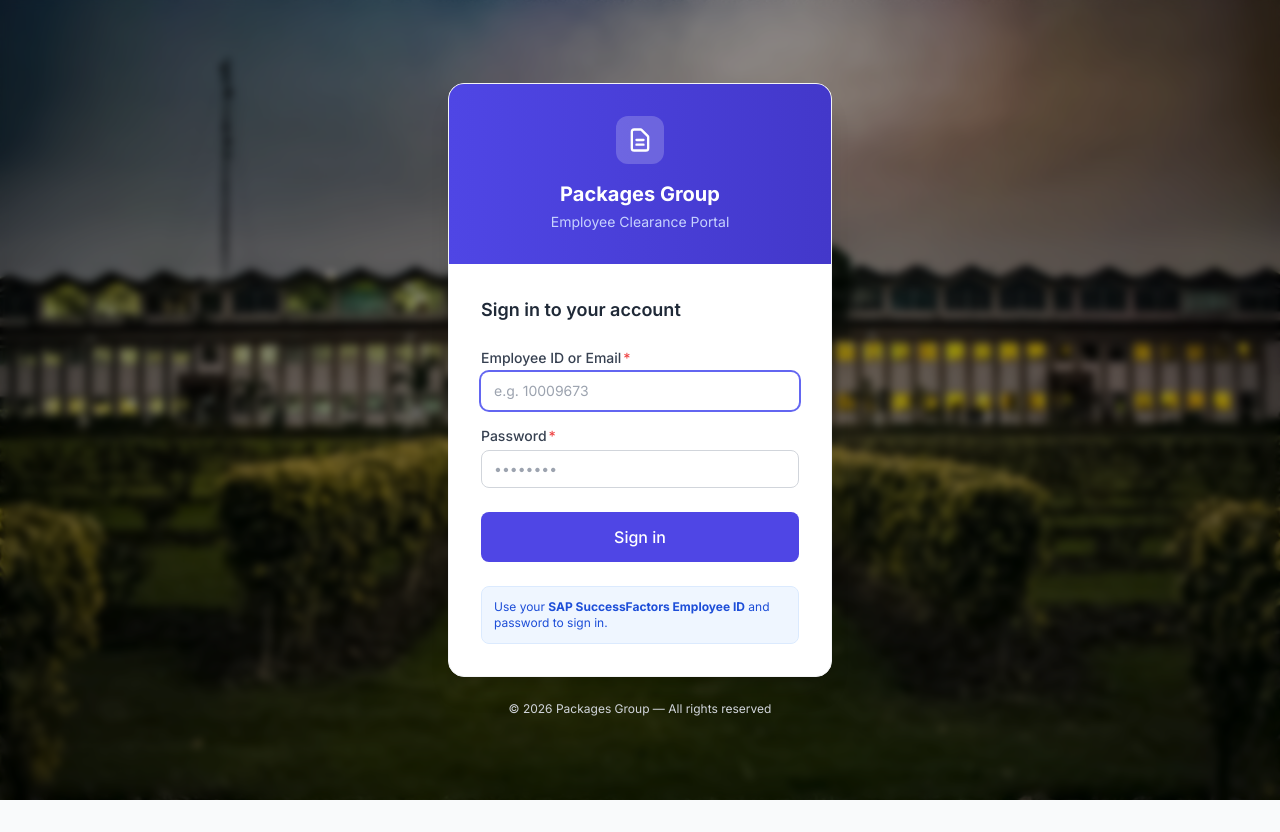
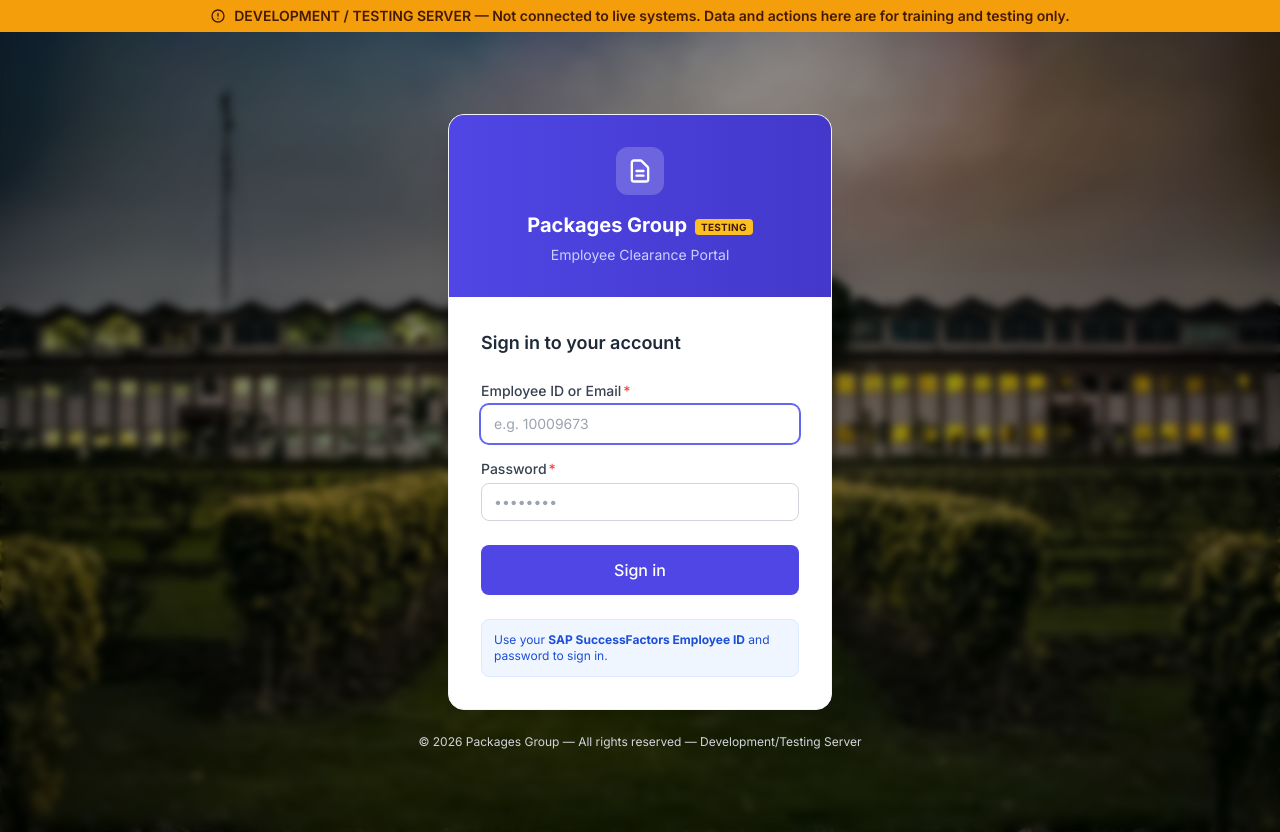
Before and after one commit to LaraibYazdani/Employee_clearance_Dev, a Next.js app: page /login in a window 1280 px wide. Before the commit the page ends 800 px from the top, so only its background shows below. Built offline with nearby package versions, Linux system fonts and the light colour scheme.

Commit message:
Replicating the latest working copy of employee clearance portal with all display changes of it being a dev copy is added

```diff
--- a/app/layout.tsx
+++ b/app/layout.tsx
@@ -2,11 +2,13 @@ import type { Metadata } from 'next'
 import { Inter } from 'next/font/google'
 import './globals.css'
 import { AuthProvider } from '@/lib/auth-context'
+import TestServerBanner from '@/components/layout/TestServerBanner'
+import { IS_TEST_SERVER } from '@/lib/site-config'
 
 const inter = Inter({ subsets: ['latin'] })
 
 export const metadata: Metadata = {
-  title: 'Employee Exit Clearance Portal',
+  title: IS_TEST_SERVER ? '[DEV] Employee Exit Clearance Portal' : 'Employee Exit Clearance Portal',
   description: 'Manage employee exit clearance requests and approvals',
   keywords: ['employee', 'clearance', 'exit', 'HR', 'portal'],
   authors: [{ name: 'HR Department' }],
@@ -21,6 +23,7 @@ export default function RootLayout({
     <html lang="en">
       <body className={inter.className}>
         <AuthProvider>
+          <TestServerBanner />
           <div className="min-h-screen bg-gray-50">
             {children}
           </div>
--- a/app/login/layout.tsx
+++ b/app/login/layout.tsx
@@ -1,7 +1,8 @@
 import type { Metadata } from 'next'
+import { IS_TEST_SERVER } from '@/lib/site-config'
 
 export const metadata: Metadata = {
-  title: 'Sign In | Employee Clearance Portal',
+  title: IS_TEST_SERVER ? '[DEV] Sign In | Employee Clearance Portal' : 'Sign In | Employee Clearance Portal',
 }
 
 export default function LoginLayout({ children }: { children: React.ReactNode }) {
--- a/app/login/page.tsx
+++ b/app/login/page.tsx
@@ -5,6 +5,7 @@ import { useRouter } from 'next/navigation'
 import { useAuth } from '@/lib/auth-context'
 import Button from '@/components/ui/Button'
 import Input from '@/components/ui/Input'
+import { IS_TEST_SERVER } from '@/lib/site-config'
 
 function getRoleRedirect(roles: string[]): string {
   if (roles.includes('SUPER_ADMIN')) return '/admin'
@@ -71,7 +72,14 @@ export default function LoginPage() {
               <path strokeLinecap="round" strokeLinejoin="round" strokeWidth={2} d="M9 12h6m-6 4h6m2 5H7a2 2 0 01-2-2V5a2 2 0 012-2h5.586a1 1 0 01.707.293l5.414 5.414a1 1 0 01.293.707V19a2 2 0 01-2 2z" />
             </svg>
           </div>
-          <h1 className="text-xl font-bold text-white">Packages Group</h1>
+          <h1 className="text-xl font-bold text-white">
+            Packages Group
+            {IS_TEST_SERVER && (
+              <span className="ml-2 align-middle text-[10px] font-bold uppercase tracking-wide bg-amber-400 text-amber-950 px-1.5 py-0.5 rounded">
+                Testing
+              </span>
+            )}
+          </h1>
           <p className="text-indigo-200 text-sm mt-1">Employee Clearance Portal</p>
         </div>
 
@@ -134,6 +142,7 @@ export default function LoginPage() {
 
       <p className="relative z-10 mt-6 text-xs text-gray-300">
         &copy; {new Date().getFullYear()} Packages Group &mdash; All rights reserved
+        {IS_TEST_SERVER && <> &mdash; Development/Testing Server</>}
       </p>
     </div>
   )
--- a/components/layout/Navbar.tsx
+++ b/components/layout/Navbar.tsx
@@ -8,6 +8,7 @@ import Avatar from '@/components/ui/Avatar'
 import Badge from '@/components/ui/Badge'
 import NotificationBell from '@/components/ui/NotificationBell'
 import { Notification } from '@/types'
+import { IS_TEST_SERVER } from '@/lib/site-config'
 
 function getRoleBadgeLabel(roles: string[]): string {
   if (roles.includes('SUPER_ADMIN')) return 'Super Admin'
@@ -96,7 +97,14 @@ export default function Navbar() {
             </div>
             <div className="hidden sm:block">
               <p className="text-xs font-semibold text-indigo-600 leading-none">Packages Group</p>
-              <p className="text-sm font-bold text-gray-900 leading-tight">Employee Clearance Portal</p>
+              <p className="text-sm font-bold text-gray-900 leading-tight">
+                Employee Clearance Portal
+                {IS_TEST_SERVER && (
+                  <span className="ml-2 align-middle text-[10px] font-bold uppercase tracking-wide bg-amber-400 text-amber-950 px-1.5 py-0.5 rounded">
+                    Test
+                  </span>
+                )}
+              </p>
             </div>
           </div>
 
--- /dev/null
+++ b/components/layout/TestServerBanner.tsx
@@ -0,0 +1,14 @@
+import { IS_TEST_SERVER, TEST_BANNER_MESSAGE } from '@/lib/site-config'
+
+export default function TestServerBanner() {
+  if (!IS_TEST_SERVER) return null
+
+  return (
+    <div className="sticky top-0 z-50 bg-amber-500 text-amber-950 text-center text-xs sm:text-sm font-semibold px-4 py-1.5 flex items-center justify-center gap-2">
+      <svg className="h-4 w-4 shrink-0" fill="none" viewBox="0 0 24 24" stroke="currentColor">
+        <path strokeLinecap="round" strokeLinejoin="round" strokeWidth={2} d="M12 8v4m0 4h.01M21 12a9 9 0 11-18 0 9 9 0 0118 0z" />
+      </svg>
+      <span>{TEST_BANNER_MESSAGE}</span>
+    </div>
+  )
+}
--- a/lib/notifications.ts
+++ b/lib/notifications.ts
@@ -1,6 +1,7 @@
 import nodemailer from 'nodemailer'
 import { prisma } from '@/lib/prisma'
 import { SECTION_LABELS } from '@/lib/clearance-config'
+import { COMPANY_NAME, EMAIL_SUBJECT_PREFIX, EMAIL_TEST_BANNER_HTML, IS_TEST_SERVER } from '@/lib/site-config'
 
 // ---------------------------------------------------------------------------
 // Nodemailer transport
@@ -90,7 +91,7 @@ export async function sendEmail(params: {
     const mailResult = await transport.sendMail({
       from: process.env.SMTP_FROM || 'clearance-portal@company.com',
       to: params.to,
-      subject: params.subject,
+      subject: `${EMAIL_SUBJECT_PREFIX}${params.subject}`,
       html: params.html,
     })
 
@@ -117,10 +118,11 @@ function emailWrapper(body: string): string {
   return `
     <div style="font-family: Arial, sans-serif; max-width: 600px; margin: 0 auto; background: #f3f4f6; padding: 24px;">
       <div style="background: #ffffff; border-radius: 8px; padding: 32px; border: 1px solid #e5e7eb;">
+        ${EMAIL_TEST_BANNER_HTML}
         ${body}
         <hr style="border: none; border-top: 1px solid #e5e7eb; margin: 24px 0;" />
         <p style="color: #374151; font-size: 14px; margin: 0 0 2px 0;">Regards,</p>
-        <p style="color: #111827; font-size: 14px; font-weight: 600; margin: 0 0 16px 0;">Packages Group</p>
+        <p style="color: #111827; font-size: 14px; font-weight: 600; margin: 0 0 16px 0;">${COMPANY_NAME}${IS_TEST_SERVER ? ' (Development/Testing Server)' : ''}</p>
         <p style="color: #9ca3af; font-size: 11px; margin: 0;">
           This is a system-generated email from the Employee Clearance Portal. Please do not reply directly to this message.
         </p>
--- a/lib/pdf.ts
+++ b/lib/pdf.ts
@@ -1,6 +1,7 @@
 import puppeteer from 'puppeteer'
 import { prisma } from './prisma'
 import { SECTION_LABELS } from './clearance-config'
+import { IS_TEST_SERVER, PDF_TEST_WATERMARK_HTML } from './site-config'
 
 // ---------------------------------------------------------------------------
 // Helpers
@@ -197,7 +198,7 @@ function buildHTML(data: {
 <head>
   <meta charset="UTF-8" />
   <meta name="viewport" content="width=device-width, initial-scale=1.0" />
-  <title>Employee Exit Clearance Form</title>
+  <title>${IS_TEST_SERVER ? '[TEST] ' : ''}Employee Exit Clearance Form</title>
   <style>
     * { box-sizing: border-box; margin: 0; padding: 0; }
     body {
@@ -233,6 +234,8 @@ function buildHTML(data: {
   </style>
 </head>
 <body>
+
+  ${PDF_TEST_WATERMARK_HTML}
 
   <!-- ===== HEADER ===== -->
   <div style="text-align:center;margin-bottom:20px;border-bottom:3px double #333;padding-bottom:12px;">
@@ -364,6 +367,7 @@ function buildHTML(data: {
     <div>
       <p style="font-size:10px;color:#666;">
         This document is system-generated from the Packages Ltd. Employee Exit Clearance Portal.
+        ${IS_TEST_SERVER ? '<strong style="color:#b91c1c;">(TEST / DEVELOPMENT DOCUMENT &mdash; NOT VALID FOR OFFICIAL USE)</strong>' : ''}
       </p>
       <p style="font-size:10px;color:#666;">
         Clearance ID: ${clearance.id} &nbsp;|&nbsp; Generated on: ${fmtDate(new Date().toISOString())}
@@ -438,7 +442,7 @@ export async function generateClearancePDF(clearanceId: string): Promise<Buffer>
       headerTemplate: '<div></div>',
       footerTemplate: `
         <div style="width:100%;font-size:9px;color:#888;text-align:center;padding:0 12mm;">
-          Packages Ltd. &mdash; Employee Exit Clearance Form
+          ${IS_TEST_SERVER ? '<strong style="color:#b91c1c;">TEST DOCUMENT</strong> &mdash; ' : ''}Packages Ltd. &mdash; Employee Exit Clearance Form
           &nbsp;|&nbsp;
           Page <span class="pageNumber"></span> of <span class="totalPages"></span>
         </div>`,
--- /dev/null
+++ b/lib/site-config.ts
@@ -0,0 +1,28 @@
+export const IS_TEST_SERVER = true
+
+export const SITE_NAME = 'Employee Clearance Portal'
+export const COMPANY_NAME = 'Packages Group'
+
+export const TEST_BANNER_MESSAGE =
+  'DEVELOPMENT / TESTING SERVER — Not connected to live systems. Data and actions here are for training and testing only.'
+
+export const EMAIL_SUBJECT_PREFIX = IS_TEST_SERVER ? '[TEST SERVER] ' : ''
+
+export const EMAIL_TEST_BANNER_HTML = IS_TEST_SERVER
+  ? `<div style="background: #fef3c7; border: 1px solid #f59e0b; border-radius: 6px; padding: 12px 16px; margin-bottom: 20px;">
+      <p style="color: #92400e; font-size: 13px; font-weight: 700; margin: 0;">
+        ⚠ TEST EMAIL — Development/Testing Server
+      </p>
+      <p style="color: #92400e; font-size: 12px; margin: 4px 0 0 0;">
+        This is not a real notification. No action is required outside of training/testing exercises.
+      </p>
+    </div>`
+  : ''
+
+export const PDF_TEST_WATERMARK_HTML = IS_TEST_SERVER
+  ? `<div style="position: fixed; top: 45%; left: 0; width: 100%; text-align: center; z-index: 999; pointer-events: none;">
+      <span style="display: inline-block; transform: rotate(-35deg); font-size: 60px; font-weight: 900; color: rgba(220, 38, 38, 0.25); letter-spacing: 0.05em; white-space: nowrap;">
+        TEST DOCUMENT — NOT VALID
+      </span>
+    </div>`
+  : ''
```
Also changed, not shown: app/icon.svg (added).
